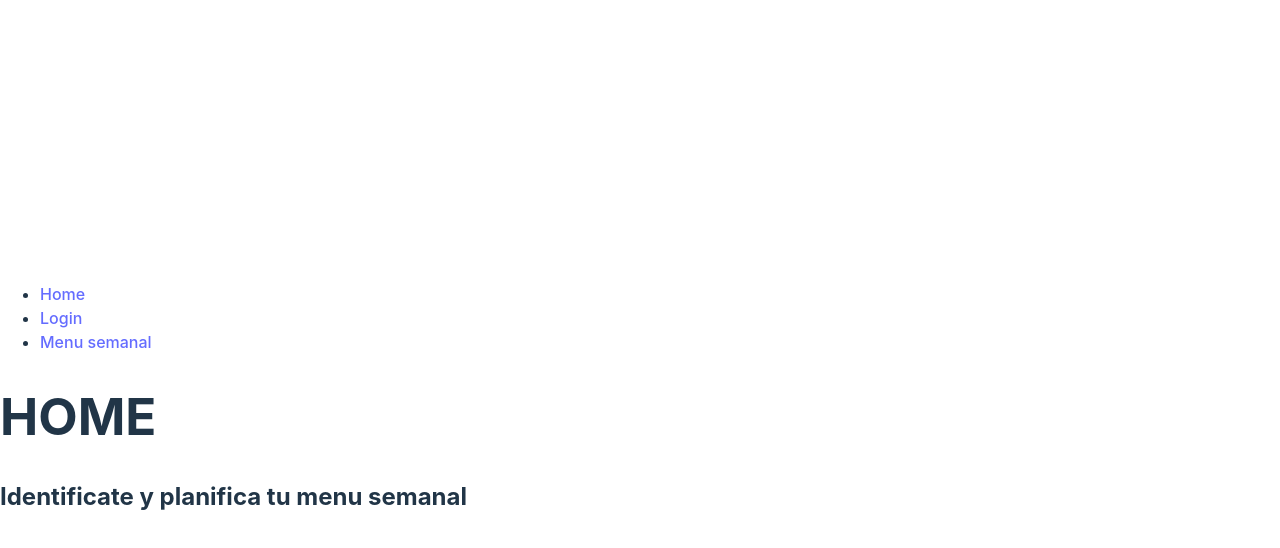
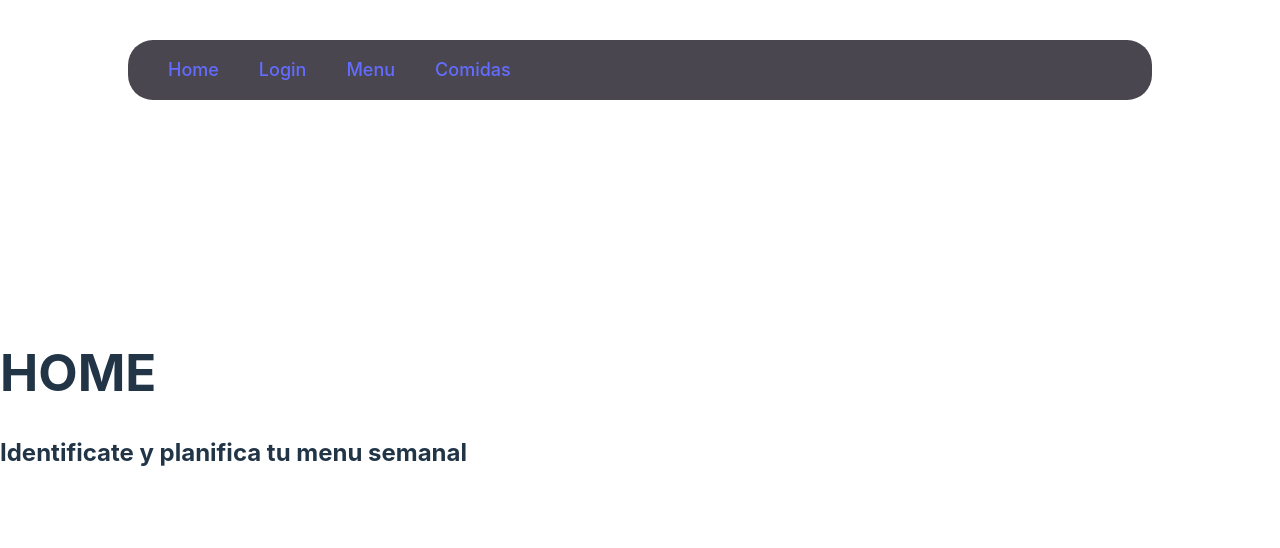
Before and after one commit to anderplacencia/Proyecto-men-REACT, a React (Vite) app: page / in a window 1280 px wide. Shown: the top 548 px of the page. Built offline with nearby package versions, Linux system fonts and the light colour scheme; no server answers.

Commit message:
Estilo navBar simple

```diff
--- a/src/components/App.jsx
+++ b/src/components/App.jsx
@@ -8,6 +8,7 @@ import Home from './Home'
 import Login from './Authorization/Login'
 import MenuManager from './MenuManager/MenuManager'
 import getMenuApi from './Services/ApiMenu'
+import SearchName from './SearchName/SearchName'
 
 function App () {
   const [foods, setFoods] = useState([])
@@ -55,9 +56,15 @@ function App () {
         />
         {/* Para entrar en la seccion de menu se necesita autenticacion */}
         <Route
-          path='/profile'
+          path='/menuManager'
           element={
             <AuthRoute user={user} component={<MenuManager menus={menus} foods={foods}/>} />
+          }
+        />
+        <Route
+          path='/foodSearch'
+          element={
+            <AuthRoute user={user} component={<SearchName foods={foods}/>} />
           }
         />
       </Routes>
--- a/src/components/Authorization/Login.jsx
+++ b/src/components/Authorization/Login.jsx
@@ -36,7 +36,7 @@ function Login ({ listUsers, setUser }) {
       <input type='password' id='password' />
 
 <p>email:    email 1</p>
-<p>password:    password 1</p>
+<p>password:    1</p>
       <input type='submit' value='inicia sesion' onClick={handleClick} />
     </form>
   )
--- a/src/components/MenuManager/MenuManager.jsx
+++ b/src/components/MenuManager/MenuManager.jsx
@@ -1,8 +1,7 @@
 //Se añaden contenedores de menu según los menus existentes
 
-import { Route, Routes } from 'react-router-dom'
+import { Link, Route, Routes } from 'react-router-dom'
 import MenuPlanner from './MenuPlanner'
-import Home from '../Home'
 
 //Configurar menu como un elemento del user, cada user guarda sus menus <----------------------------------
 const MenuManager = (menus, foods) => {
@@ -37,7 +36,7 @@ const MenuManager = (menus, foods) => {
       <div>
         {menus.menus.map((item, i) => (
           <div key={i} className='menuContainer' onClick={handleMenuClick}>
-            <h4>{item.name}</h4>
+          <Link to="/profile"><h4>{item.name}</h4></Link>
             <small>{item.id}</small>
             <div onClick={handleEditClick}>Edit</div>
             <div onClick={handleDeleteClick}>Delete</div>
--- a/src/components/NavBar.jsx
+++ b/src/components/NavBar.jsx
@@ -1,12 +1,15 @@
 import { Link } from "react-router-dom"
+import "../scss/navBar.css"
 
 const NavBar = () => {
   return (
-    <header>
-        <ul>
+    <header className="navBarContainer">
+        <ul className="navBarUl">
             <li><Link to="/">Home</Link></li>
             <li><Link to="/login">Login</Link></li>
-            <li><Link to="/profile">Menu semanal</Link></li>
+            <li><Link to="/menuManager">Menu</Link></li>
+
+            <li><Link to="/foodSearch">Comidas</Link></li>
         </ul>
     </header>
   )
--- a/src/components/SearchName/SearchName.jsx
+++ b/src/components/SearchName/SearchName.jsx
@@ -5,9 +5,13 @@ function SearchName({foods}) {
   const foodsHtml = foods.map((item) => <li> <Food data={item}/></li> )
 
   return (
+    <div>
+      <h1>Buscador de comidas:</h1>
+
     <ul>
       {foodsHtml}
     </ul>
+    </div>
   )
 }
 
--- /dev/null
+++ b/src/scss/navBar.css
@@ -0,0 +1,25 @@
+.navBarContainer {
+  display: block;
+
+  background-color: rgb(73, 70, 80);
+  border-radius: 25px;
+
+  position: absolute;
+  top: 40px;
+  margin-left: 10%;
+  height: 60px;
+  width: 80%;
+}
+
+.navBarUl {
+  position: absolute;
+
+  display: flex;
+  flex-direction: row;
+  gap: 40px;
+}
+
+li {
+  font-size: 18px;
+  list-style:none;
+}
```
Also changed, not shown: vite.config.js.timestamp-1716309374154-394f12bb57d75.mjs (added, +10 -0 lines), vite.config.js.timestamp-1716314376884-3aa29fae505f5.mjs (added, +10 -0 lines).
